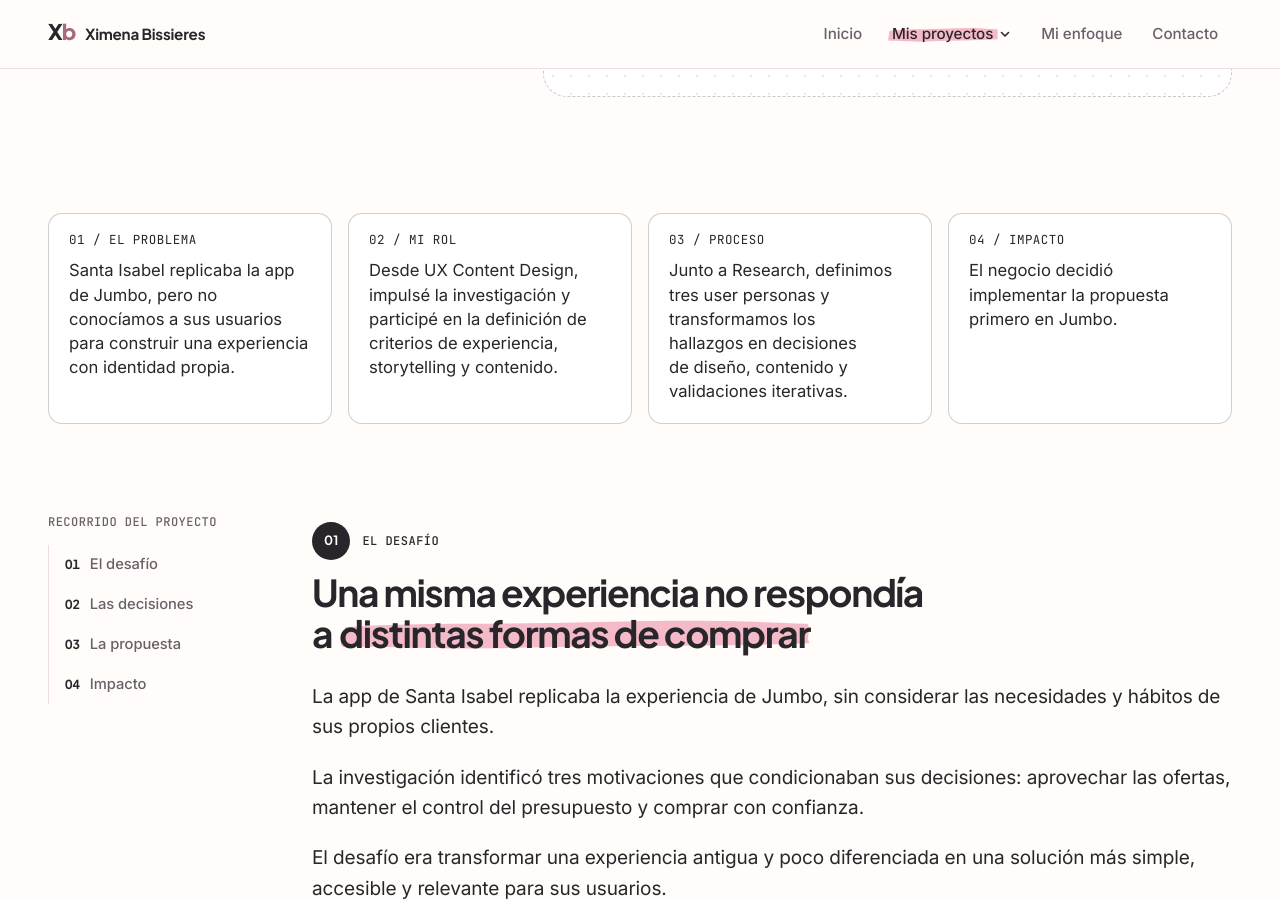
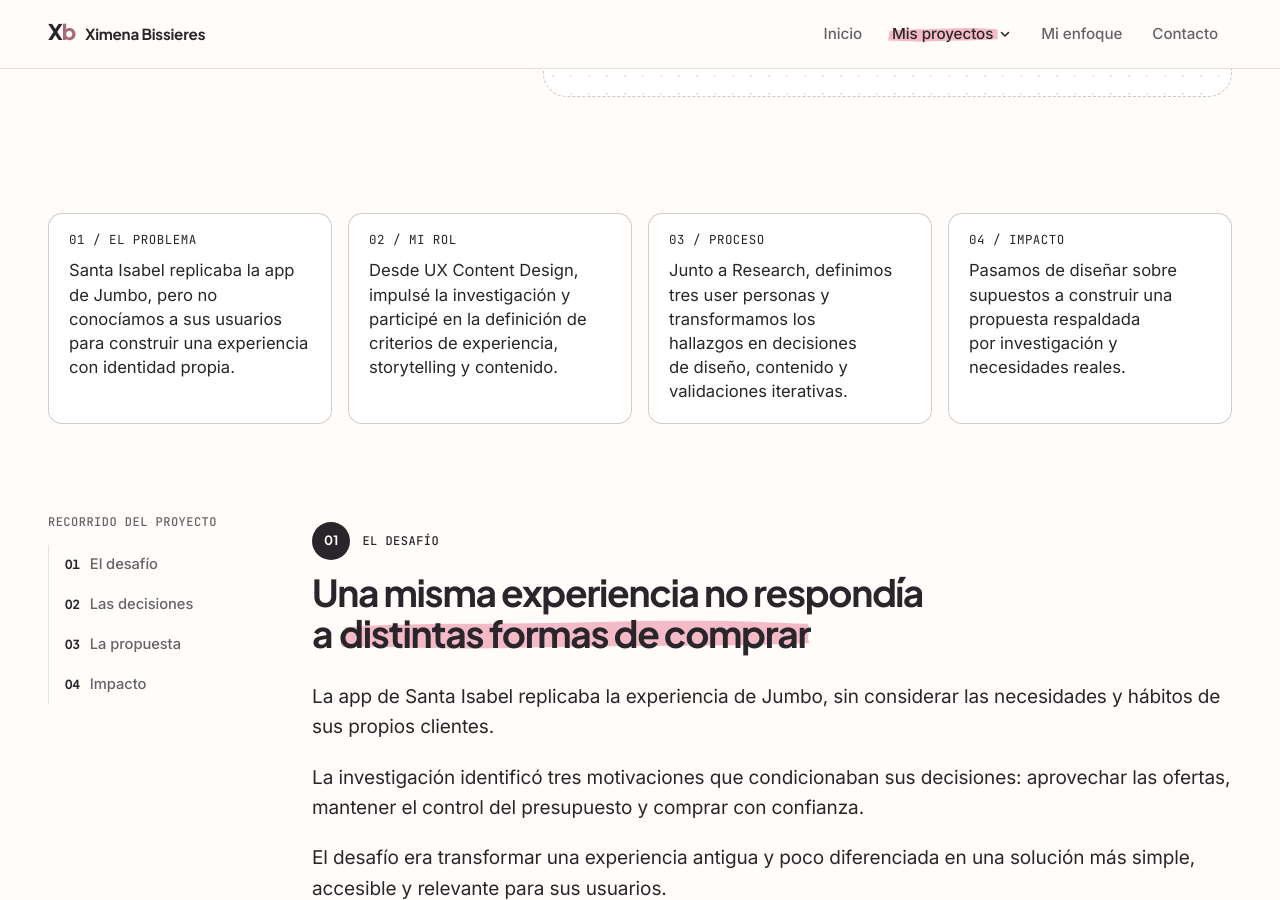
Before and after one commit to ximebissieres/Ximebissieres.github.io, a Jekyll site: the page built from proyectos/santa-isabel.html, in a window 1280 px wide and 900 px high, scrolled down 541 px. Built offline with Jekyll 4.4.1, drawn with Linux system fonts in a browser that asks for light colours.

Commit message:
Santa Isabel: nueva bajada de Impacto en el resumen
Co-Authored-By: Claude Opus 5.5 <noreply@anthropic.com>
Claude-Session: https://claude.ai/code/session_01DJ4kQgEHjb3PtnpPBBuZ5X

```diff
--- a/proyectos/santa-isabel.html
+++ b/proyectos/santa-isabel.html
@@ -12,7 +12,7 @@ summary: La app de Santa Isabel era idéntica a la de Jumbo. La rediseñamos des
   <div><h2>El problema</h2><p>Santa Isabel replicaba la app de Jumbo, pero no conocíamos a sus usuarios para construir una experiencia con identidad propia.</p></div>
   <div><h2>Mi rol</h2><p>Desde UX Content Design, impulsé la investigación y participé en la definición de criterios de experiencia, storytelling y contenido.</p></div>
   <div><h2>Proceso</h2><p>Junto a Research, definimos tres user personas y transformamos los hallazgos en decisiones de diseño, contenido y validaciones iterativas.</p></div>
-  <div><h2>Impacto</h2><p>El negocio decidió implementar la propuesta primero en Jumbo.</p></div>
+  <div><h2>Impacto</h2><p>Pasamos de diseñar sobre supuestos a construir una propuesta respaldada por investigación y necesidades reales.</p></div>
 </section>
 
 <div class="case-body">
```
